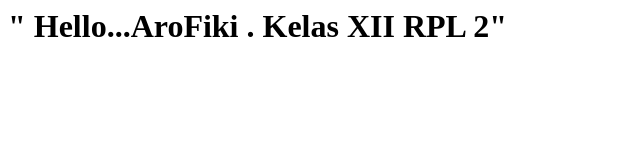
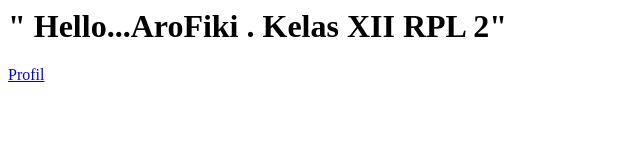
Before and after one commit to arofiki/arofiki3.github.io, a plain HTML site: page index.html in a window 1280 px wide. Shown: the full height of the page, 0-640 px from the left. Drawn offline with Linux system fonts and the light colour scheme.

Commit message:
Update index.html

```diff
--- a/index.html
+++ b/index.html
@@ -2,5 +2,6 @@
 <head> </head>
 <body>
   <h1> " Hello...AroFiki . Kelas XII RPL 2" </h1>
+  <a href="profil.html"> Profil </a>
 </body>
 </html>
```
